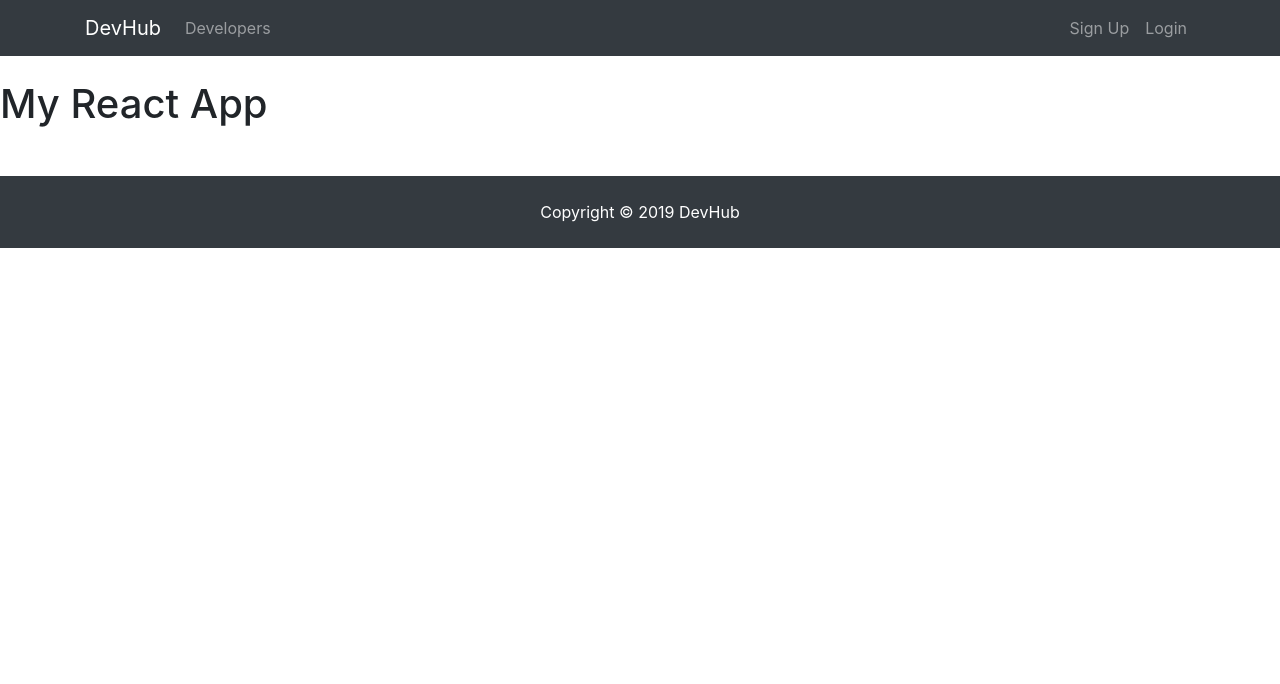
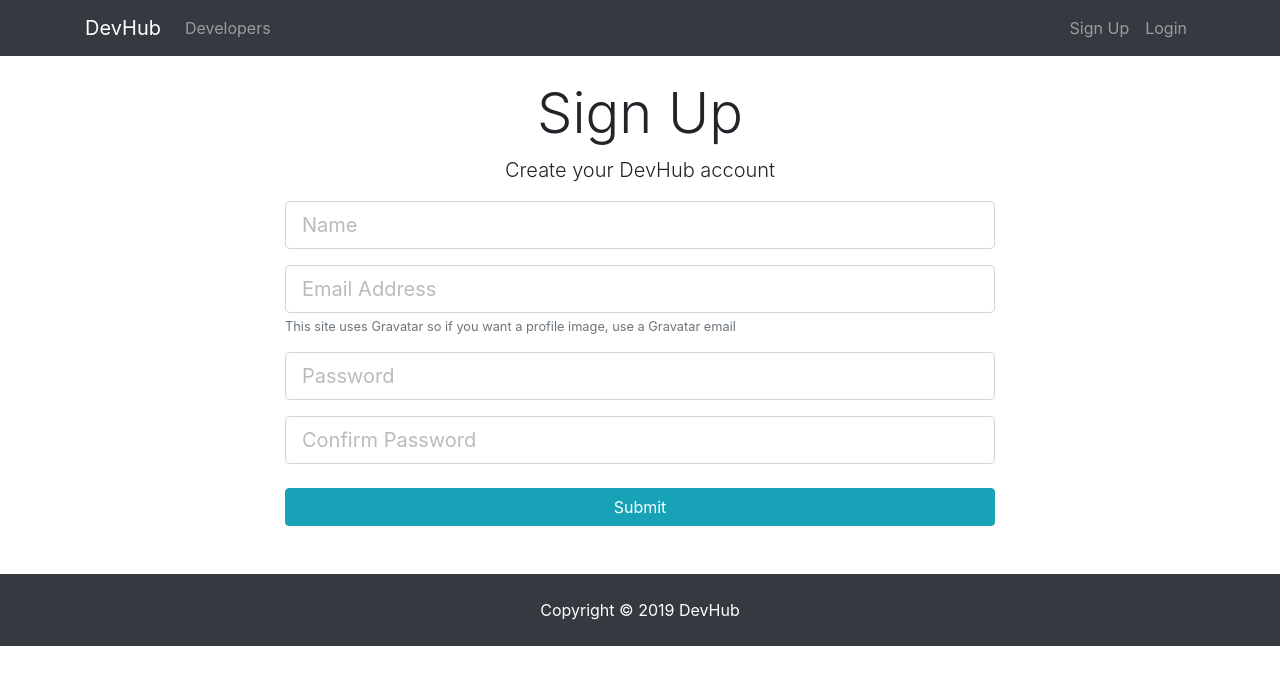
Before and after one commit to MasterKN48/devhub, a React (Create React App) app in the folder client/: page /register in a window 1280 px wide. Shown: the top 684 px of the page. Built offline with nearby package versions, Linux system fonts and the light colour scheme.

Commit message:
redux setup

```diff
--- a/client/package.json
+++ b/client/package.json
@@ -3,8 +3,11 @@
   "version": "0.1.0",
   "private": true,
   "dependencies": {
+    "axios": "^0.19.0",
+    "classnames": "^2.2.6",
     "react": "^16.8.6",
     "react-dom": "^16.8.6",
+    "react-router-dom": "^5.0.1",
     "react-scripts": "3.0.1"
   },
   "scripts": {
--- a/client/src/App.js
+++ b/client/src/App.js
@@ -1,14 +1,28 @@
 import React from 'react';
+import {BrowserRouter,Route} from 'react-router-dom';
 import Navbar from './component/layout/Navbar';
 import './App.css';
 import Footer from './component/layout/Footer';
+import Landing from './component/layout/Landing';
+import Register from './component/auth/Register';
+import Login from './component/auth/Login';
+import { Provider } from "react-redux";
+import store from './store';
 function App() {
   return (
-    <div className="App">
-      <Navbar />
-      <h1>My React App</h1>
-      <Footer />
-    </div>
+    <Provider store={store}>
+    <BrowserRouter>
+      <div className="App">
+        <Navbar />
+        <Route exact path="/" component={Landing} />
+        <div className="container">
+          <Route exact path="/register" component={Register} />
+          <Route exact path="/login" component={Login} />
+        </div>
+        <Footer />
+      </div>
+    </BrowserRouter>
+    </Provider>
   );
 }
 
--- /dev/null
+++ b/client/src/component/auth/Login.js
@@ -0,0 +1,52 @@
+import React, { Component } from "react";
+
+class Login extends Component {
+    constructor(){
+        super();
+        this.state={
+            email: '',
+            password:'',
+            errors:{}
+        }
+     this.onChange=this.onChange.bind(this);
+     this.onSubmit=this.onSubmit.bind(this);
+    }
+    onChange=(e)=>{
+        this.setState({
+            [e.target.name]:e.target.value
+        });
+    }
+    onSubmit=(e)=>{
+        e.preventDefault();
+        const User={
+            email:this.state.email,
+            password: this.state.password,
+        }
+        console.log(User);
+    }
+  render() {
+    return (
+       <div className="login">
+        <div className="container">
+        <div className="row">
+            <div className="col-md-8 m-auto">
+            <h1 className="display-4 text-center">Log In</h1>
+            <p className="lead text-center">Sign in to your DevHub account</p>
+            <form onSubmit={this.onSubmit}>
+                <div className="form-group">
+                <input type="email" value={this.state.email} onChange={this.onChange} className="form-control form-control-lg" placeholder="Email Address" name="email" />
+                </div>
+                <div className="form-group">
+                <input type="password" value={this.state.password} onChange={this.onChange} className="form-control form-control-lg" placeholder="Password" name="password" />
+                </div>
+                <input type="submit" className="btn btn-info btn-block mt-4" />
+            </form>
+            </div>
+        </div>
+        </div>
+    </div>
+    );
+  }
+}
+
+export default Login;
--- /dev/null
+++ b/client/src/component/auth/Register.js
@@ -0,0 +1,72 @@
+import React, { Component } from "react";
+import axios from 'axios';
+import classnames from 'classnames';
+class Register extends Component {
+    constructor(){
+        super();
+        this.state={
+            name: '',
+            email: '',
+            password:'',
+            password2:'',
+            errors:{}
+        }
+     this.onChange=this.onChange.bind(this);
+     this.onSubmit=this.onSubmit.bind(this);
+    }
+    onChange=(e)=>{
+        this.setState({
+            [e.target.name]:e.target.value
+        });
+    }
+    onSubmit=(e)=>{
+        e.preventDefault();
+        const newUser={
+            name: this.state.name,
+            email:this.state.email,
+            password: this.state.password,
+            password2:this.state.password2
+        }
+        axios
+          .post("/api/users/register",newUser)
+          .then(res => console.log(res.data))
+          .catch(err => this.setState({errors:err.response.data}));
+    }
+  render() {
+    const {errors}=this.state;
+    return (
+        <div className="register">
+            <div className="container">
+            <div className="row">
+                <div className="col-md-8 m-auto">
+                <h1 className="display-4 text-center">Sign Up</h1>
+                <p className="lead text-center">Create your DevHub account</p>
+                <form onSubmit={this.onSubmit}>
+                    <div className="form-group">
+                    <input type="text" value={this.state.name} onChange={this.onChange} className={classnames("form-control form-control-lg",{'is-invalid':errors.name })} placeholder="Name" name="name" />
+                    {errors.name && (<div className="invalid-feedback">{errors.name}</div>)}
+                    </div>
+                    <div className="form-group">
+                    <input type="email" value={this.state.email} onChange={this.onChange} className={classnames("form-control form-control-lg",{'is-invalid':errors.email })} placeholder="Email Address" name="email" />
+                    <small className="form-text text-muted">This site uses Gravatar so if you want a profile image, use a Gravatar email</small>
+                    {errors.email && (<div className="invalid-feedback">{errors.email}</div>)}
+                    </div>
+                    <div className="form-group">
+                    <input type="password" value={this.state.password} onChange={this.onChange} className={classnames("form-control form-control-lg",{'is-invalid':errors.password })} placeholder="Password" name="password" />
+                    {errors.password && (<div className="invalid-feedback">{errors.password}</div>)}
+                    </div>
+                    <div className="form-group">
+                    <input type="password" value={this.state.password2}  onChange={this.onChange} className={classnames( "form-control form-control-lg",{'is-invalid':errors.password2 })} placeholder="Confirm Password" name="password2" />
+                    {errors.password2 && (<div className="invalid-feedback">{errors.password2}</div>)}
+                    </div>
+                    <input type="submit" className="btn btn-info btn-block mt-4" />
+                </form>
+                </div>
+            </div>
+            </div>
+        </div>
+    );
+  }
+}
+
+export default Register;
--- a/client/src/component/layout/Landing.js
+++ b/client/src/component/layout/Landing.js
@@ -0,0 +1,26 @@
+import React, { Component } from "react";
+import {Link} from 'react-router-dom';
+class Landing extends Component {
+  render() {
+    return (
+     <div className="landing">
+        <div className="dark-overlay landing-inner text-light">
+        <div className="container">
+            <div className="row">
+            <div className="col-md-12 text-center">
+                <h1 className="display-3 mb-4">Developer Connector
+                </h1>
+                <p className="lead"> Create a developer profile/portfolio, share posts and get help from other developers</p>
+                <hr />
+                <Link to="/register" className="btn btn-lg btn-info mr-2">Sign Up</Link>
+                <Link to="/login" className="btn btn-lg btn-light">Login</Link>
+            </div>
+            </div>
+        </div>
+        </div>
+    </div>
+    );
+  }
+}
+
+export default Landing;
--- a/client/src/component/layout/Navbar.js
+++ b/client/src/component/layout/Navbar.js
@@ -1,11 +1,11 @@
 import React, { Component } from "react";
-
+import {Link} from 'react-router-dom';
 class Navbar extends Component {
   render() {
     return (
-        <nav className="navbar navbar-expand-sm navbar-dark bg-dark mb-4">
+        <nav className="navbar navbar-fixed navbar-expand-sm navbar-dark bg-dark mb-4">
             <div className="container">
-            <a className="navbar-brand" href="landing.html">DevHub</a>
+            <Link className="navbar-brand" to="/">DevHub</Link>
             <button className="navbar-toggler" type="button" data-toggle="collapse" data-target="#mobile-nav">
                 <span className="navbar-toggler-icon"></span>
             </button>
@@ -13,17 +13,17 @@ class Navbar extends Component {
             <div className="collapse navbar-collapse" id="mobile-nav">
                 <ul className="navbar-nav mr-auto">
                 <li className="nav-item">
-                    <a className="nav-link" href="profiles.html"> Developers
-                    </a>
+                    <Link className="nav-link" to="/profiles"> Developers
+                    </Link>
                 </li>
                 </ul>
 
                 <ul className="navbar-nav ml-auto">
                 <li className="nav-item">
-                    <a className="nav-link" href="register.html">Sign Up</a>
+                    <Link className="nav-link" to="/register">Sign Up</Link>
                 </li>
                 <li className="nav-item">
-                    <a className="nav-link" href="login.html">Login</a>
+                    <Link className="nav-link" to="/login">Login</Link>
                 </li>
                 </ul>
             </div>
--- /dev/null
+++ b/client/src/reducers/authReducer.js
@@ -0,0 +1,11 @@
+const initialState={
+    isAuthenticated:false,
+    user:{}
+}
+
+export default function(state=initialState,action){
+    switch(action.type){
+        default:
+            return state;
+    }
+}
--- /dev/null
+++ b/client/src/reducers/index.js
@@ -0,0 +1,8 @@
+// rootreducers
+import { combineReducers } from 'redux';
+import authReducer from './authReducer';
+
+export default combineReducers({
+    auth: authReducer,
+
+});
--- /dev/null
+++ b/client/src/store.js
@@ -0,0 +1,18 @@
+// create store
+import { createStore, applyMiddleware,compose } from 'redux';
+import thunk from 'redux-thunk';
+import rootReducer from './reducers'; //index.js in reducer automatically act as rootReducer
+
+const initialState={};
+const middleware=[thunk];
+
+const store=createStore(
+    rootReducer,
+    initialState,
+    compose(
+        applyMiddleware(...middleware),
+        window.__REDUX_DEVTOOLS_EXTENSION__ && window.__REDUX_DEVTOOLS_EXTENSION__()
+    )
+);
+
+export default store;
--- a/package.json
+++ b/package.json
@@ -38,6 +38,9 @@
     "mongoose": "^5.5.14",
     "passport": "^0.4.0",
     "passport-jwt": "^4.0.0",
+    "react-redux": "^7.1.0",
+    "redux": "^4.0.1",
+    "redux-thunk": "^2.3.0",
     "uuid": "^3.3.2",
     "validator": "^11.0.0"
   }
```
Also changed, not shown: 2 other files (tests, documents, lock files or other folders).
